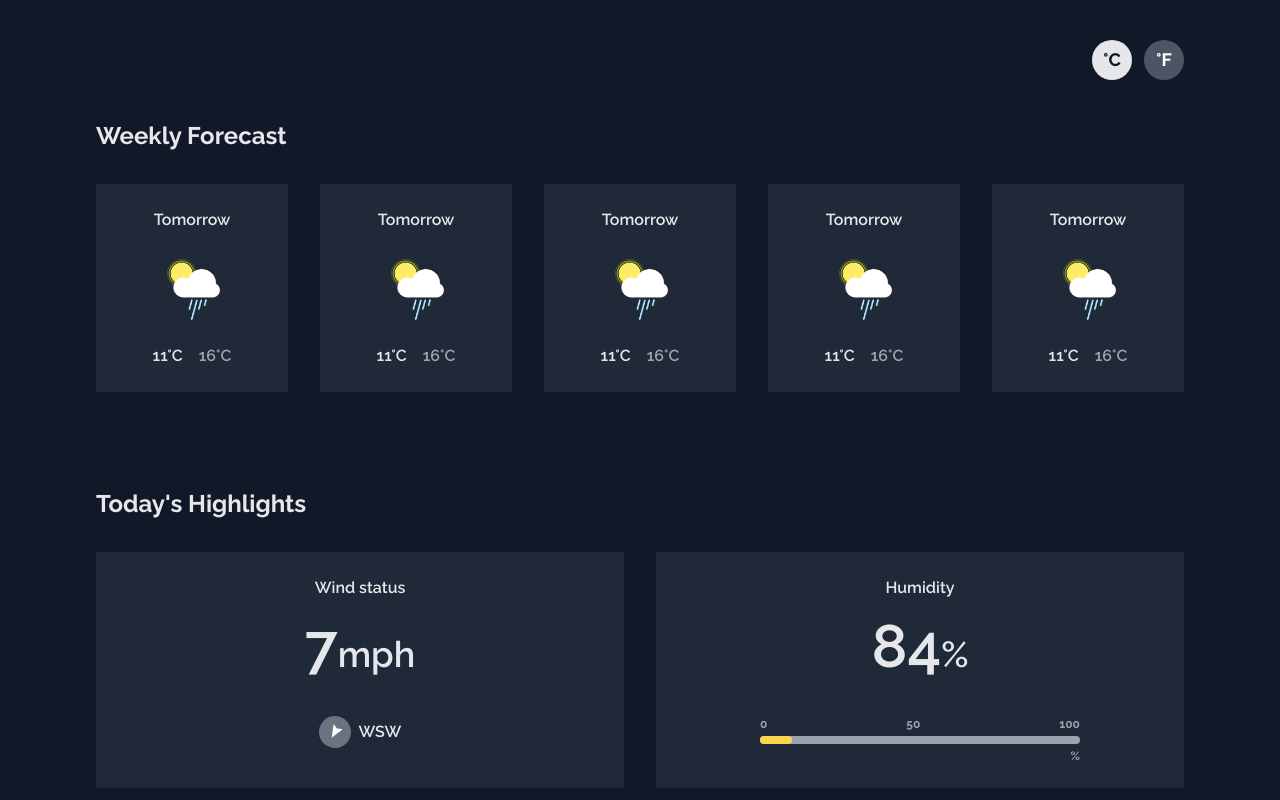
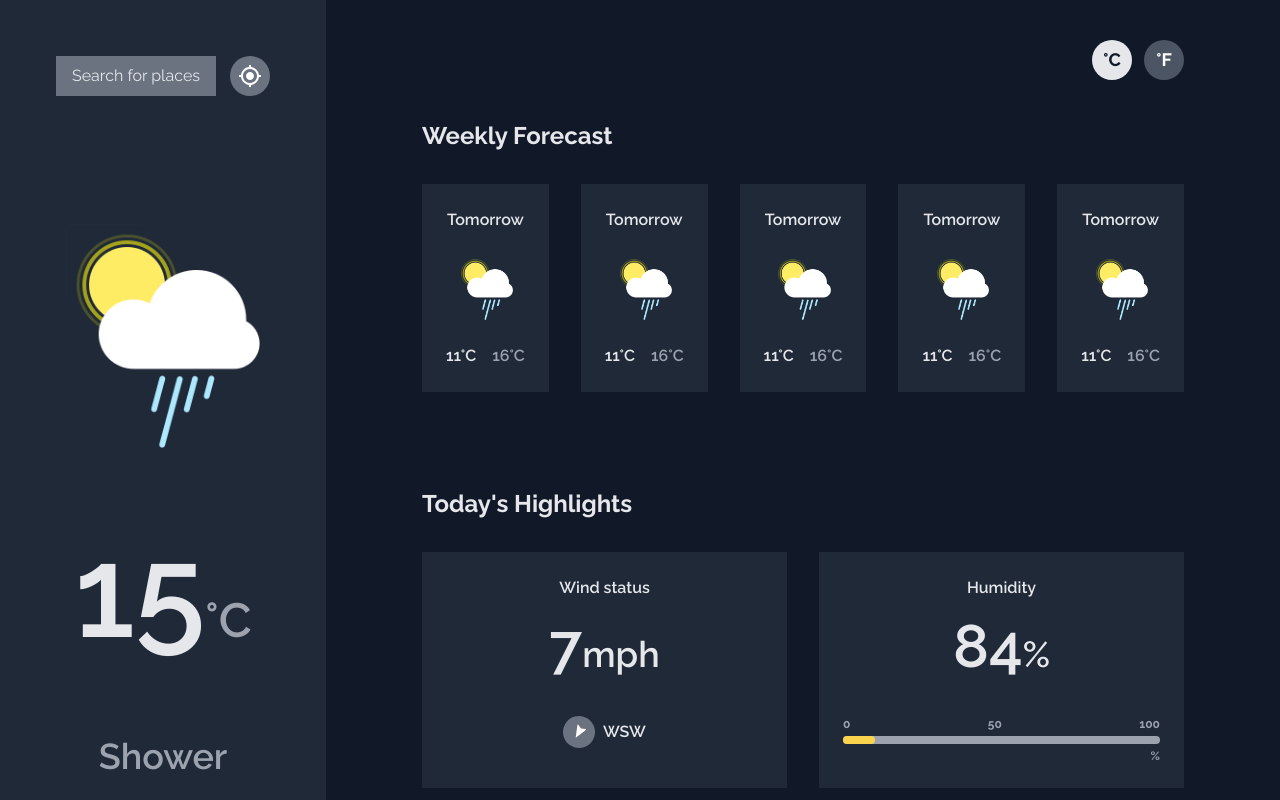
Before and after one commit to bk20dev/weather-app, a React (Create React App) app: page / in a window 1280 px wide. Shown: the top 800 px of the page. Built offline with nearby package versions, Linux system fonts and the light colour scheme.

Commit message:
Connected two main UI elements CSS fixes for desktop screens

```diff
--- a/src/components/App.jsx
+++ b/src/components/App.jsx
@@ -1,16 +1,22 @@
 import WeatherDetails from './WeatherDetails/WeatherDetails';
-// import WeatherSummary from './WeatherSummary';
+import WeatherSummary from './WeatherSummary';
 
 const App = () => (
-  // <WeatherSummary
-  //   temperature={15}
-  //   unit="C"
-  //   name="Shower"
-  //   abbr="s"
-  //   date={new Date()}
-  //   location="Helsinki"
-  // />
-  <WeatherDetails />
+  <div className="flex">
+    <div className="w-116">
+      <WeatherSummary
+        temperature={15}
+        unit="C"
+        name="Shower"
+        abbr="s"
+        date={new Date()}
+        location="Helsinki"
+      />
+    </div>
+    <div className="flex-grow">
+      <WeatherDetails />
+    </div>
+  </div>
 );
 
 export default App;
--- a/src/components/WeatherDetails/WeatherDetails.jsx
+++ b/src/components/WeatherDetails/WeatherDetails.jsx
@@ -3,10 +3,12 @@ import UnitsToggle from './UnitsToggle';
 import WeeklyForecast from './WeeklyForecast';
 
 const WeatherDetails = () => (
-  <div className="bg-gray-900 p-24 py-0">
-    <UnitsToggle current="C" />
-    <WeeklyForecast />
-    <Highlights />
+  <div className="bg-gray-900 p-24 pt-0 h-screen overflow-y-auto">
+    <div className="max-w-5xl mx-auto">
+      <UnitsToggle current="C" />
+      <WeeklyForecast />
+      <Highlights />
+    </div>
   </div>
 );
 
--- a/src/components/WeatherSummary.jsx
+++ b/src/components/WeatherSummary.jsx
@@ -18,7 +18,7 @@ const WeatherSummary = ({
   const relativeDateText = relativeDate ? `${relativeDate} · ` : '';
 
   return (
-    <div className="flex flex-col bg-gray-800 text-gray-200 p-14 h-screen">
+    <div className="flex flex-col bg-gray-800 text-gray-200 p-14 h-screen overflow-y-auto">
       <div className="flex items-center justify-between mb-32">
         <button className="bg-gray-500 px-4 py-2" onClick={onSearchClicked}>
           Search for places
@@ -30,11 +30,14 @@ const WeatherSummary = ({
           <img src={LocationIcon} alt="Current location" className="h-6" />
         </button>
       </div>
-      <div className="flex-grow flex flex-col justify-between text-center">
+      <div className="flex flex-grow items-center">
+        <div className="flex-grow flex flex-col gap-20 text-center">
           <img src={getIconPath(abbr)} alt="" className="h-56 object-contain" />
           <div>
             <span className="text-9xl font-semibold">{temperature}</span>
-          <span className="text-5xl font-semibold text-gray-400">°{unit}</span>
+            <span className="text-5xl font-semibold text-gray-400">
+              °{unit}
+            </span>
           </div>
           <p className="text-4xl font-semibold text-gray-400">{name}</p>
           <div className="text-lg text-gray-400">
@@ -49,6 +52,7 @@ const WeatherSummary = ({
           </div>
         </div>
       </div>
+    </div>
   );
 };
 
--- a/tailwind.config.js
+++ b/tailwind.config.js
@@ -2,7 +2,11 @@ module.exports = {
   purge: ['./src/**/*.{js,jsx,ts,tsx}', './public/index.html'],
   darkMode: false, // or 'media' or 'class'
   theme: {
-    extend: {},
+    extend: {
+      width: {
+        116: '29rem',
+      },
+    },
   },
   variants: {
     extend: {},
```
Lines whose indentation alone changed are shown as unchanged.
